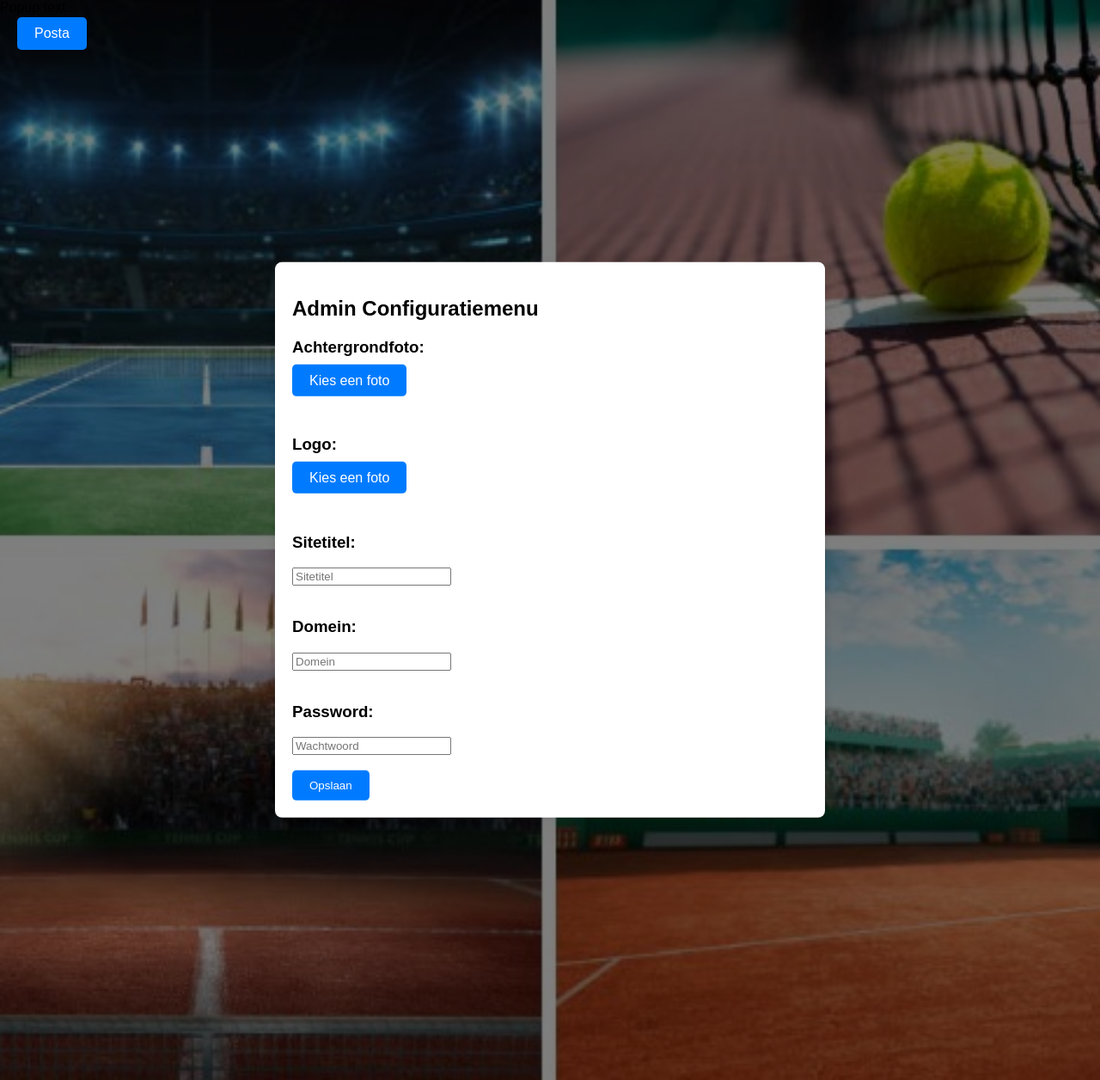
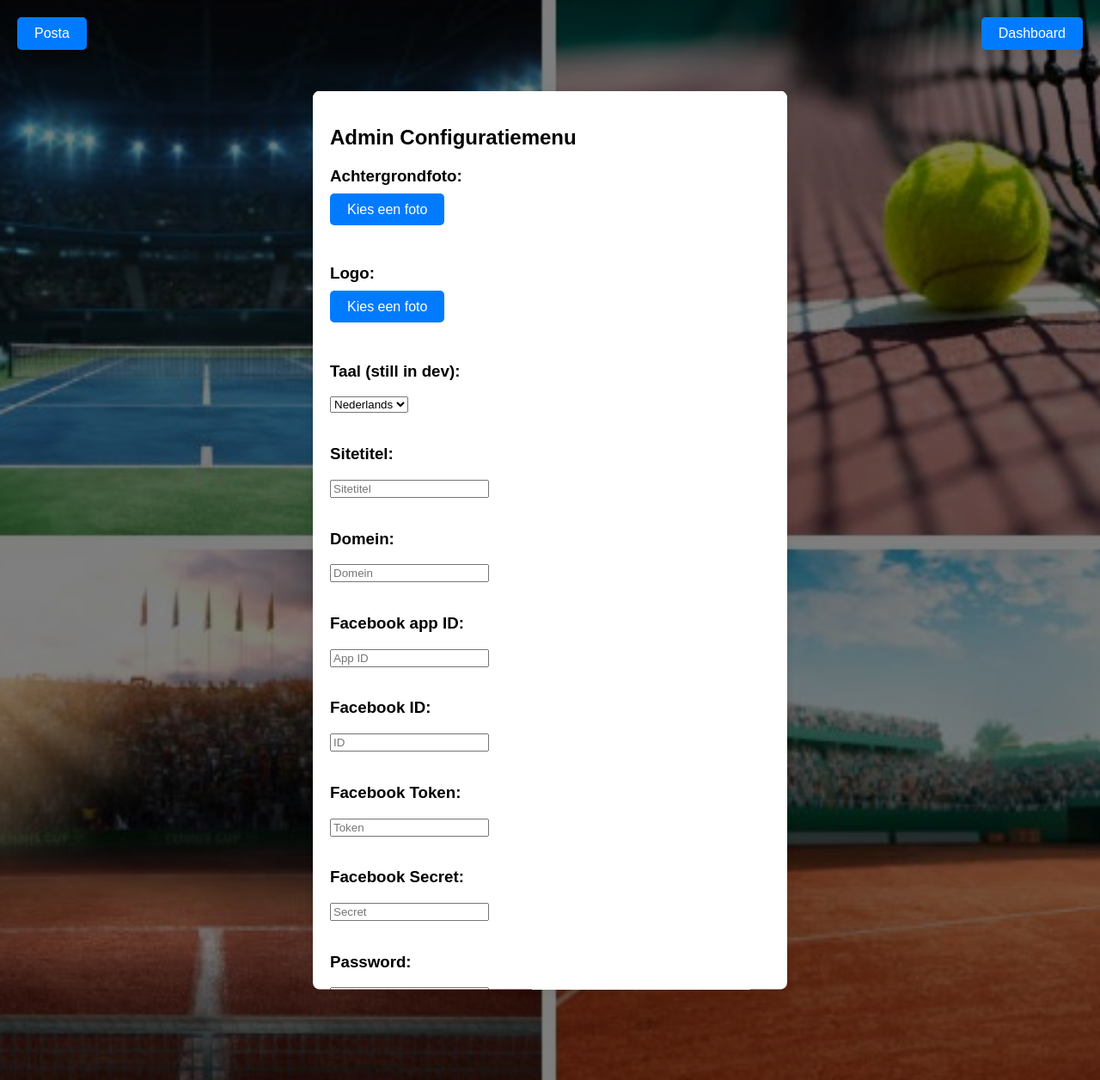
Before and after one commit to ZanderCeunen/Posta, a Flask app: page /config in a window 1280 px wide. Shown: the whole page at 86% size. Run offline with Flask 3, Linux system fonts and the light colour scheme.

Commit message:
Added everything on to-do list dashboard

```diff
--- a/Main.py
+++ b/Main.py
@@ -1,5 +1,6 @@
 # Import the necessary modules
-from flask import Flask, request, render_template, redirect, url_for, send_from_directory
+import flask
+from flask import Flask, request, render_template, redirect, url_for, send_from_directory, flash
 from flask_login import LoginManager, login_user, login_required, logout_user, UserMixin
 from Data_Core import *
 import os, time, requests, hashlib
@@ -137,6 +138,7 @@ def upload():
 @app.route('/config', methods=['GET', 'POST'])
 # @login_required
 def config():
+    error = None
     if request.method == "POST":
         # If there is a file named 'background-image' in the request
         try:
@@ -162,13 +164,30 @@ def config():
                 domain = request.form.get('domain')
                 if domain != "":
                     save_json("domain", domain)
+            if "fb_app_id" in request.form:
+                fb_app_id = request.form.get('fb_app_id')
+                if fb_app_id != "":
+                    save_json("fb_app_id", fb_app_id)
+            if "fb_id" in request.form:
+                fb_id = request.form.get('fb_id')
+                if fb_id != "":
+                    save_json("fb_id", fb_id)
+            if "fb_token" in request.form:
+                fb_token = request.form.get('fb_token')
+                if fb_token != "":
+                    save_json("fb_token", fb_token)
+            if "fb_secret" in request.form:
+                fb_secret = request.form.get('fb_secret')
+                if fb_secret != "":
+                    save_json("fb_app_secret", fb_secret)
             if "password" in request.form:
                 passwordHash = hash_password(request.form.get('password'))
                 if passwordHash != "":
                     save_json("passwordHash", passwordHash)
+            error = 0
         except:
-            pass
-    return render_template("config.html")
+            error = 1
+    return render_template("config.html", error=error)
 
 
 @app.route('/get_image/<image_name>')
--- a/static/config.css
+++ b/static/config.css
@@ -8,6 +8,7 @@ body {
     padding: 0;
     font-family: Arial, sans-serif;
     height: 100vh;
+    overflow:hidden
 }
 
 .overlay {
@@ -34,14 +35,32 @@ body {
     background-color: #0056b3;
 }
 
+.dashboard-button {
+    position: absolute;
+    top: 20px;
+    right: 20px;
+    padding: 10px 20px;
+    background-color: #007bff;
+    color: #fff;
+    text-decoration: none;
+    border-radius: 5px;
+    z-index: 2;
+}
+
+.dashboard-button:hover {
+    background-color: #0056b3;
+}
+
 #config-form {
+    overflow: auto;
     position: absolute;
-    max_width: 600px;
+    max_width: 50vw;
+    height: 80vh;
     top: 50%;
     left: 50%;
     transform: translate(-50%, -50%);
     z-index: 2;
-    width: 600px;
+    width: 40vw;
     padding: 20px;
     background-color: #fff;
     border-radius: 8px;
--- a/static/config.json
+++ b/static/config.json
@@ -1,8 +1,9 @@
 {
-    "title": "Foto Upload",
+    "title": "Posta Test",
     "passwordHash": "da39a3ee5e6b4b0d3255bfef95601890afd80709",
     "domain": "da39a3ee5e6b4b0d3255bfef95601890afd80709",
-    "fb_app_id": "",
-    "fb_app_secret": "",
-    "fb_token": ""
+    "fb_id": "3",
+    "fb_app_id": "2",
+    "fb_token": "7",
+    "fb_app_secret": "5"
 }
--- a/templates/config.html
+++ b/templates/config.html
@@ -9,6 +9,7 @@
 </head>
 <body>
     <a href="/" class="posta-button">Posta</a>
+    <a href="/dashboard" class="dashboard-button">Dashboard</a>
     <div class="overlay"></div>
     <div class="config-form">
         <form id="config-form" action="{{ url_for('config')}}" method="post" enctype="multipart/form-data">
@@ -27,26 +28,53 @@
             </label><br>
             <img id="iconVoorbeeld" src="##"><br>
 
+            <h3>Taal (still in dev):</h3>
+            <select name="language" id="language">
+              <option value="Nl">Nederlands</option>
+              <option value="En">English</option>
+            </select><br><br>
+
             <h3>Sitetitel:</h3>
             <input type="text" name="site-title" id="site-title" placeholder="Sitetitel"><br><br>
 
             <h3>Domein:</h3>
             <input type="text" name="domain" id="domain" placeholder="Domein"><br><br>
 
+            <h3>Facebook app ID:</h3>
+            <input type="text" name="fb_app_id" id="fb_app_id" placeholder="App ID"><br><br>
+
+            <h3>Facebook ID:</h3>
+            <input type="text" name="fb_id" id="fb_id" placeholder="ID"><br><br>
+
+            <h3>Facebook Token:</h3>
+            <input type="text" name="fb_token" id="fb_token" placeholder="Token"><br><br>
+
+            <h3>Facebook Secret:</h3>
+            <input type="password" name="fb_secret" id="fb_secret" placeholder="Secret"><br><br>
+
             <h3>Password:</h3>
             <input type="password" name="password" id="password" placeholder="Wachtwoord"><br><br>
 
-            <input type="submit" value="Opslaan" onclick="myFunction()">
+            <input type="submit" value="Opslaan" onclick="checkError()">
         </form>
-    </div>
-    <div class="popup">
-        <span class="popuptext" id="myPopup">Popup text...</span>
     </div>
     <script>
         const background = document.getElementById('background-image');
         const icon = document.getElementById('logo-image');
         const achtergrondVoorbeeld = document.getElementById('achtergrondVoorbeeld');
         const iconVoorbeeld = document.getElementById('iconVoorbeeld');
+
+        function checkError() {
+            const error = "{{ error }}";
+            console.log(error);
+
+            if (error == 1) {
+            alert("An Error Occurred While Saving, Please Try Again.");
+            }
+            else {
+                alert("Saved Succesfully");
+            }
+        };
 
         background.addEventListener('change', function() {
             const file = this.files[0];
@@ -71,16 +99,12 @@
                     iconVoorbeeld.src = reader.result;
                 }
                 reader.readAsDataURL(file);
-            } else {
+            }
+            else {
                 iconVoorbeeld.style.display = 'none';
                 iconVoorbeeld.src = '##';
             }
         });
-        // When the user clicks on <div>, open the popup
-        function myFunction() {
-            var popup = document.getElementById("myPopup");
-            popup.classList.toggle("show");
-        }
     </script>
 </body>
 </html>
```
